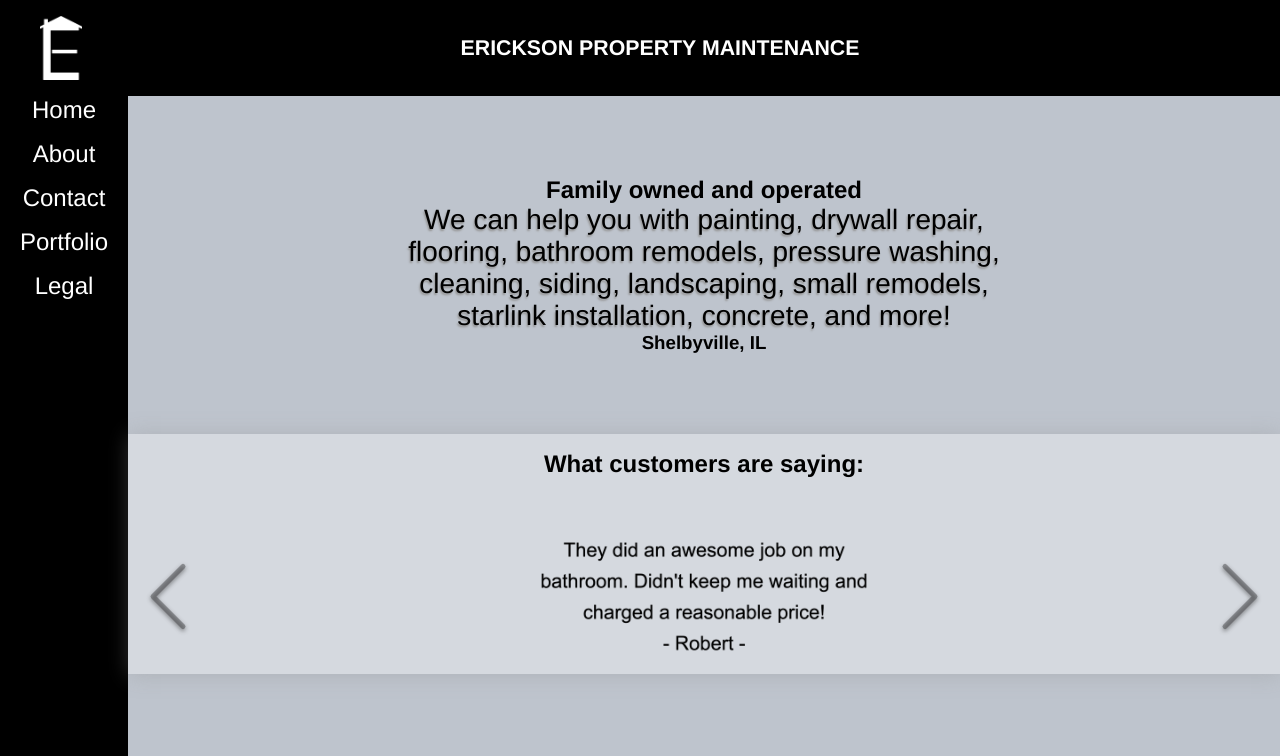
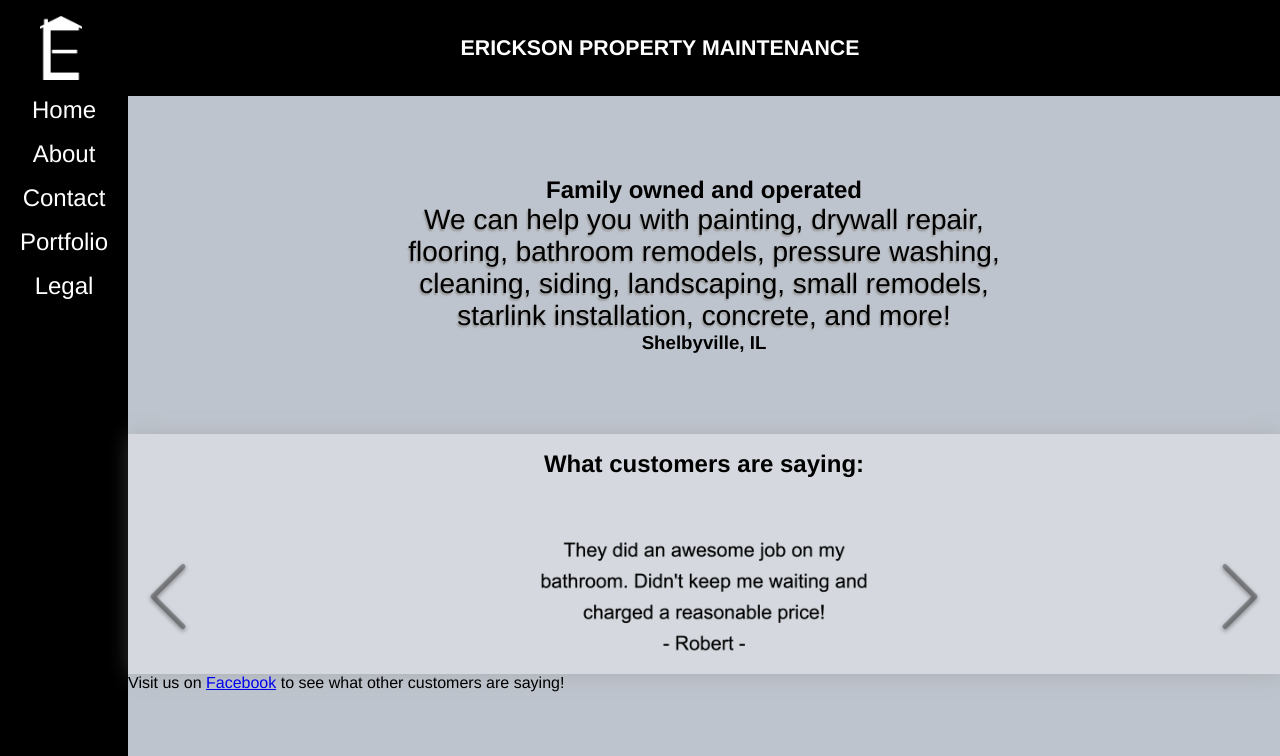
Before and after one commit to EmilyErickson/erickson-property-maintenance, a React (Vite) app: page / in a window 1280 px wide. Shown: the top 756 px of the page. Built offline with nearby package versions, Linux system fonts and the light colour scheme.

Commit message:
Add link to facebook

```diff
--- a/src/pages/HomePage.jsx
+++ b/src/pages/HomePage.jsx
@@ -10,6 +10,7 @@
                     <h3>Shelbyville, IL</h3>
                 </div>
                 <Carousel />
+                <p className="facebook-link">Visit us on <a href="https://www.facebook.com/profile.php/?id=100092508355179" target="_blank">Facebook</a> to see what other customers are saying!</p>
                 <div className="home-about">
                     <p>Family owned and operated in Shelbyville, we are proud to be known as one of the best property maintenance companies in southern Illinois. <br /> Give us a call or text today to arrange for a FREE quote!</p>
                 </div>
```
